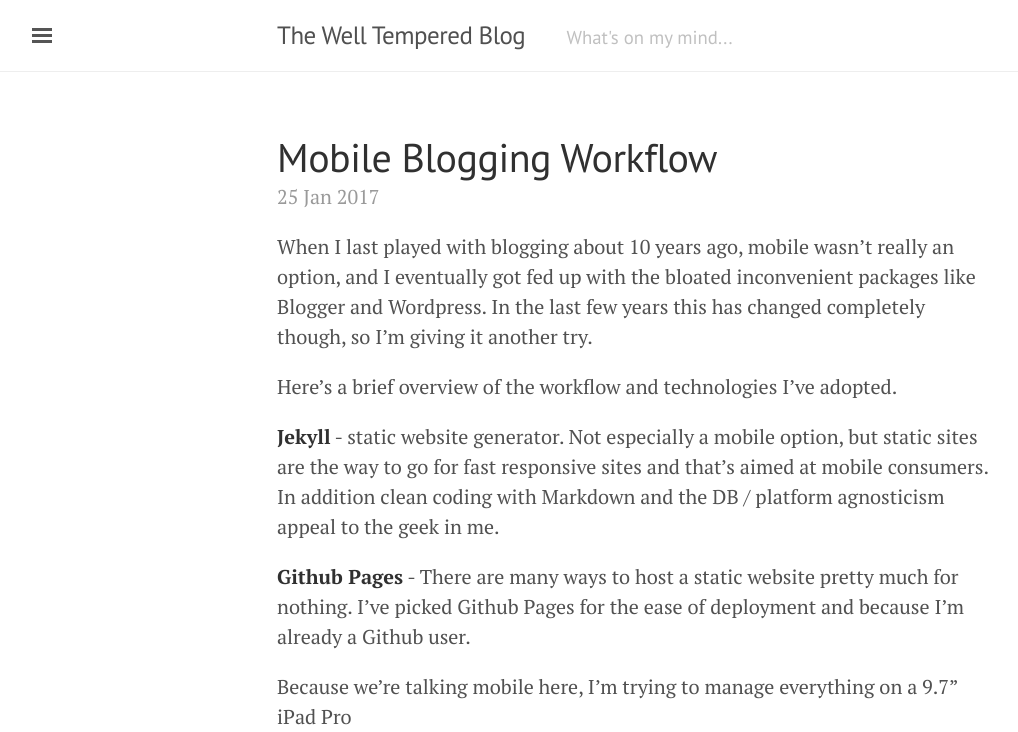
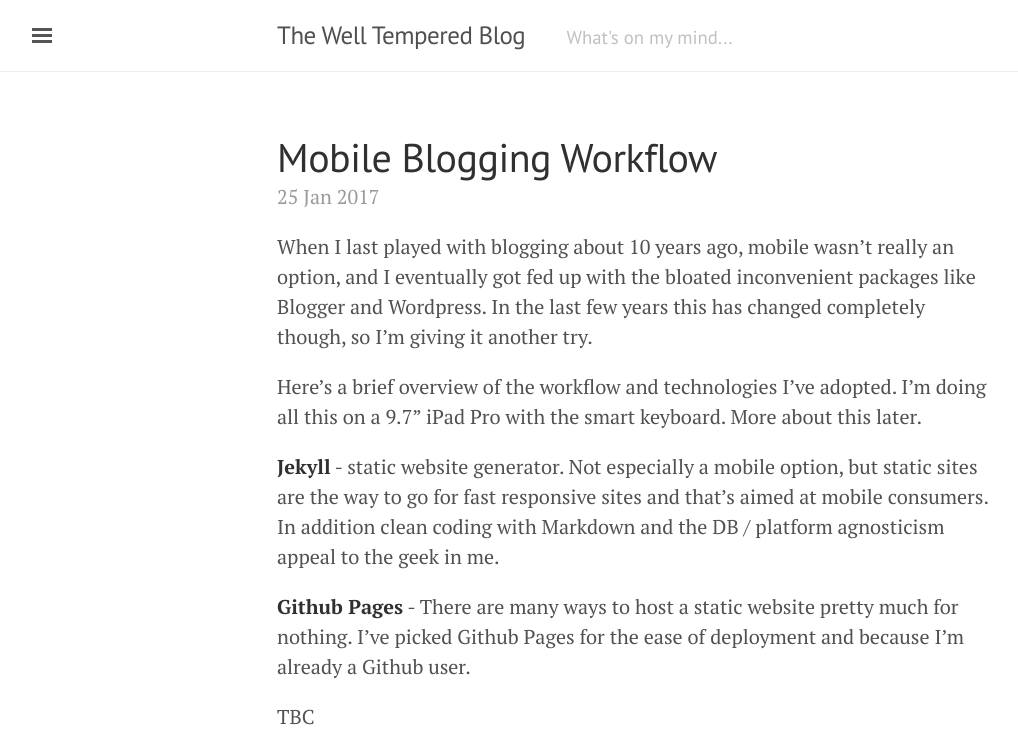
Before and after one commit to Richardtugwell/richardtugwell.github.io, a Jekyll site: the page built from _posts/2017-01-25-Mobile-Blogging-Workflow.md, in a window 1280 px wide. Shown: the top 732 px of the page, without its empty margins (3-1021 px from the left). Built offline with Jekyll 4.4.1, drawn with Linux system fonts in a browser that asks for light colours; grey boxes are pictures that could not be loaded.

Commit message:
Blog Post - Mobile Blogging Workflow

```diff
--- a/_posts/2017-01-25-Mobile-Blogging-Workflow.md
+++ b/_posts/2017-01-25-Mobile-Blogging-Workflow.md
@@ -5,14 +5,10 @@ date: 2017-01-25 14:34
 ---
 When I last played with blogging about 10 years ago, mobile wasn't really an option, and I eventually got fed up with the bloated inconvenient packages like Blogger and Wordpress. In the last few years this has changed completely though, so I'm giving it another try.
 
-Here's a brief overview of the workflow and technologies I've adopted.
+Here's a brief overview of the workflow and technologies I've adopted. I'm doing all this on a 9.7" iPad Pro with the smart keyboard. More about this later.
 
 **Jekyll** - static website generator. Not especially a mobile option, but static sites are the way to go for fast responsive sites and that's aimed at mobile consumers. In addition clean coding with Markdown and the DB / platform agnosticism appeal to the geek in me.
 
 **Github Pages** - There are many ways to host a static website pretty much for nothing. I've picked Github Pages for the ease of deployment and because I'm already a Github user.
 
-Because we're talking mobile here, I'm trying to manage everything on a 9.7" iPad Pro
-
-![title]({{site.imgurl}}20160128142033-2.jpg)
-
 TBC
```
